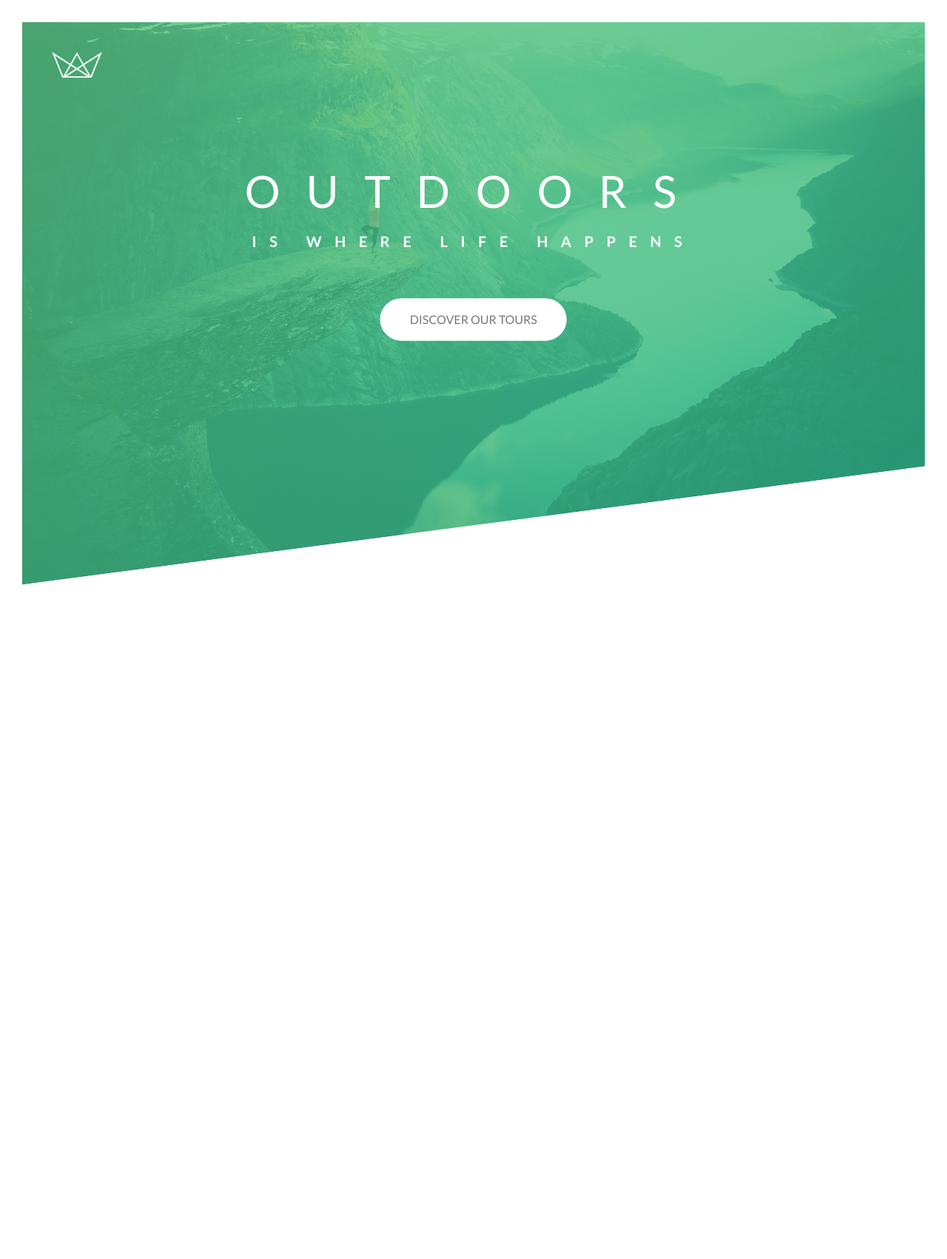
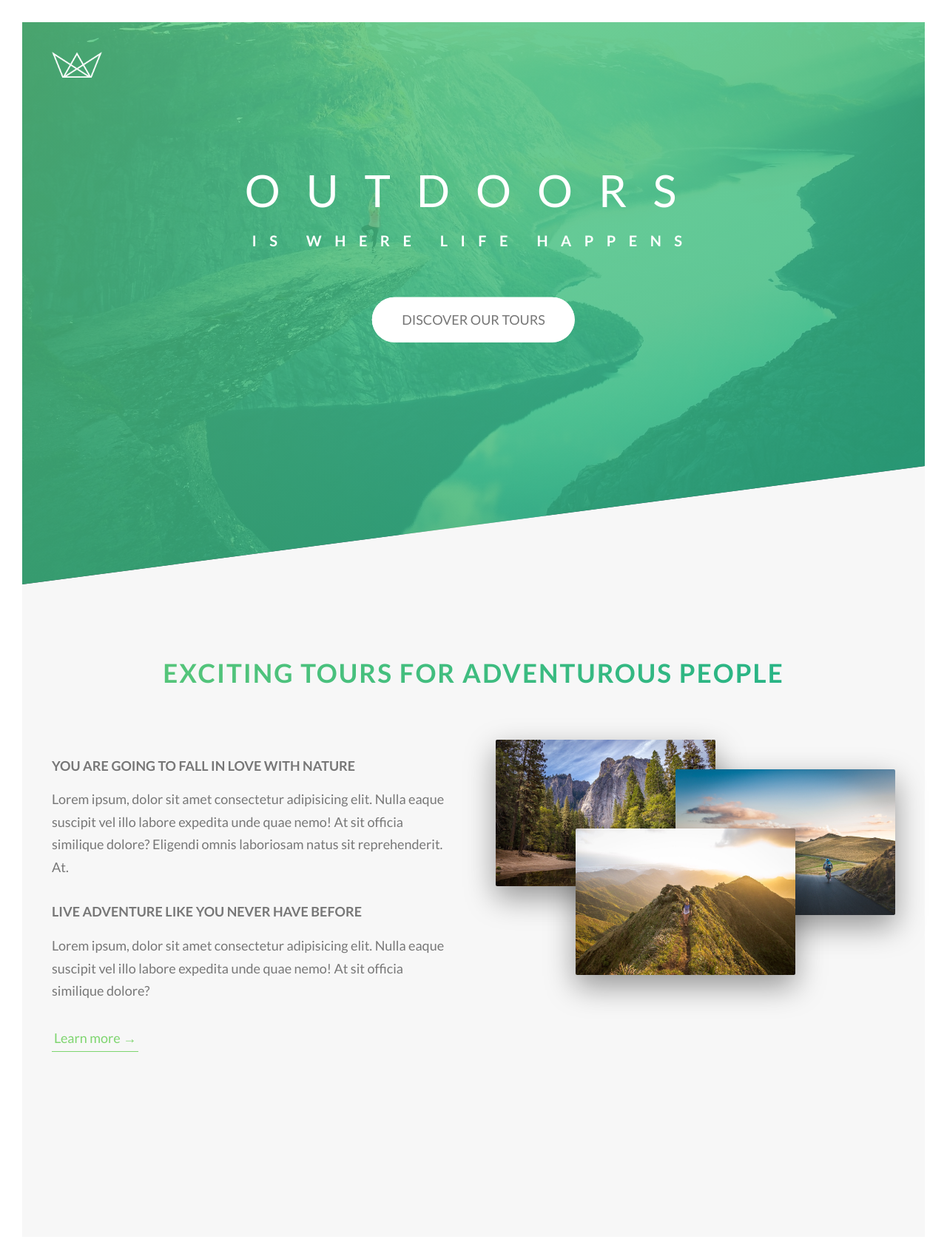
Before and after one commit to IonatanMocan/notours-css-project, a PHP site: page /index.html in a window 1280 px wide. Shown: the whole page at 74% size. Before the commit the page ends 790 px from the top, so only its background shows below. Run offline with PHP 8.4, Linux system fonts and the light colour scheme; some libraries are stand-ins or nearby versions.

Commit message:
finish about section

```diff
--- a/css/style.css
+++ b/css/style.css
@@ -42,7 +42,7 @@ body {
 body {
   font-family: "Lato", sans-serif;
   font-weight: 400;
-  font-size: 1.6rem;
+  font-size: 1.8rem;
   line-height: 1.7;
   color: #777;
   padding: 3rem; }
@@ -65,6 +65,43 @@ body {
     letter-spacing: 1.75rem;
     animation: moveInRight .75s ease-out; }
 
+.heading-secondary {
+  font-size: 3.5rem;
+  text-transform: uppercase;
+  font-weight: 700;
+  display: inline-block;
+  background-image: linear-gradient(to right, #55c57a, #28b485);
+  -webkit-background-clip: text;
+  background-clip: text;
+  color: transparent;
+  transition: all .2s;
+  letter-spacing: 2px; }
+  .heading-secondary:hover {
+    transform: skewY(2deg) skewX(15deg) scale(1.1);
+    text-shadow: 0.5rem 1rem 2rem rgba(0, 0, 0, 0.2); }
+
+.heading-tertiary {
+  font-size: 1.8rem;
+  font-weight: 700;
+  text-transform: uppercase; }
+
+.paragraph {
+  font-size: 1.8rem; }
+  .paragraph:not(:last-child) {
+    margin-bottom: 3rem; }
+
+.u-center-text {
+  text-align: center; }
+
+.u-margin-bottom-big {
+  margin-bottom: 8rem; }
+
+.u-margin-bottom-medium {
+  margin-bottom: 4rem; }
+
+.u-margin-bottom-small {
+  margin-bottom: 1.5rem; }
+
 .btn:link, .btn:visited {
   text-transform: uppercase;
   text-decoration: none;
@@ -73,7 +110,7 @@ body {
   border-radius: 100px;
   transition: all .2s;
   position: relative;
-  font-size: 1.6rem; }
+  font-size: 1.8rem; }
 
 .btn:hover {
   transform: translateY(-3px);
@@ -108,6 +145,52 @@ body {
   animation: moveInBottom .5s ease-out .75s;
   animation-fill-mode: backwards; }
 
+.btn-text:link, .btn-text:visited {
+  font-size: 1.8rem;
+  color: #7ed56f;
+  display: inline-block;
+  text-decoration: none;
+  border-bottom: 1px solid #7ed56f;
+  padding: 3px;
+  transition: all .2s; }
+
+.btn-text:hover {
+  background-color: #7ed56f;
+  color: #fff;
+  box-shadow: 0 1rem 2rem rgba(0, 0, 0, 0.15);
+  transform: translateY(-2px); }
+
+.btn-text:active {
+  box-shadow: 0 0.5rem 1rem rgba(0, 0, 0, 0.15);
+  transform: translateY(0); }
+
+.composition {
+  position: relative; }
+  .composition__photo {
+    width: 55%;
+    box-shadow: 0 1.5rem 4rem rgba(0, 0, 0, 0.4);
+    border-radius: 2px;
+    position: absolute;
+    z-index: 10;
+    transition: all .2s;
+    outline-offset: 2rem; }
+    .composition__photo--p1 {
+      left: 0;
+      top: -2rem; }
+    .composition__photo--p2 {
+      right: 0;
+      top: 2rem; }
+    .composition__photo--p3 {
+      left: 20%;
+      top: 10rem; }
+    .composition__photo:hover {
+      outline: 1.5rem solid #7ed56f;
+      transform: scale(1.05);
+      box-shadow: 0 2.5rem 4rem rgba(0, 0, 0, 0.5);
+      z-index: 20; }
+  .composition:hover .composition__photo:not(:hover) {
+    transform: scale(0.9); }
+
 .header {
   height: 95vh;
   background-image: linear-gradient(to right bottom, rgba(85, 197, 122, 0.8), rgba(40, 180, 133, 0.8)), url(../img/hero.jpg);
@@ -130,7 +213,6 @@ body {
 
 .row {
   max-width: 114rem;
-  background-color: #eee;
   margin: 0 auto; }
   .row:not(:last-child) {
     margin-bottom: 8rem; }
@@ -139,7 +221,6 @@ body {
     display: table;
     clear: both; }
   .row [class^="col-"] {
-    background-color: orangered;
     float: left; }
     .row [class^="col-"]:not(:last-child) {
       margin-right: 6rem; }
@@ -155,3 +236,8 @@ body {
     width: calc(((100% - 3 * 6rem) / 4 ) * 2 + 6rem); }
   .row .col-3-of-4 {
     width: calc(100% - ((100% - 3 * 6rem) / 4 ) - 6rem); }
+
+.section-about {
+  background-color: #f7f7f7;
+  padding: 25rem 0;
+  margin-top: -20vh; }
--- a/index.html
+++ b/index.html
@@ -1,5 +1,6 @@
 <!DOCTYPE html>
 <html lang="en">
+
 <head>
     <meta charset="UTF-8">
     <meta name="viewport" content="width=device-width, initial-scale=1.0">
@@ -12,6 +13,7 @@
 
     <title>Natours | Exciting tours for adventurous people</title>
 </head>
+
 <body>
     <header class="header">
         <div class=" header__logo-box">
@@ -28,6 +30,42 @@
         </div>
 
     </header>
+
+
+    <main>
+        <section class="section-about">
+            <div class="u-center-text u-margin-bottom-big">
+                <h2 class="heading-secondary">
+                    Exciting tours for adventurous people
+                </h2>
+            </div>
+
+            <div class="row">
+                <div class="col-1-of-2">
+                    <h3 class="heading-tertiary u-margin-bottom-small">You are going to fall in love with nature</h3>
+                    <p class="paragraph">
+                        Lorem ipsum, dolor sit amet consectetur adipisicing elit. Nulla eaque suscipit vel illo labore expedita unde quae nemo! At sit officia similique dolore? Eligendi omnis laboriosam natus sit reprehenderit. At.
+                    </p>
+
+                    <h3 class="heading-tertiary u-margin-bottom-small">Live adventure like you never have before</h3>
+                    <p class="paragraph">
+                        Lorem ipsum, dolor sit amet consectetur adipisicing elit. Nulla eaque suscipit vel illo labore expedita unde quae nemo! At sit officia similique dolore?
+                    </p>
+
+                    <a href="" class="btn-text">Learn more &rarr;</a>
+
+                </div>
+
+                <div class="col-1-of-2">
+                    <div class="composition">
+                        <img src="img/nat-1-large.jpg" alt="Photo 1" class="composition__photo composition__photo--p1">
+                        <img src="img/nat-2-large.jpg" alt="Photo 2" class="composition__photo composition__photo--p2">
+                        <img src="img/nat-3-large.jpg" alt="Photo 3" class="composition__photo composition__photo--p3">
+                    </div>
+                </div>
+            </div>
+        </section>
+    </main>
 
     <!--
         <section>
@@ -99,4 +137,5 @@
         </section>
         -->
 </body>
+
 </html>
--- a/sass/abstracts/_variables.scss
+++ b/sass/abstracts/_variables.scss
@@ -1,11 +1,16 @@
 $color-primary: #7ed56f;
 $color-primary-light: #55c57a;
 $color-primary-dark: #28b485;
+
+$color-grey-light-1: #f7f7f7;
 
 $color-grey-dark: #777;
 $color-white: #fff;
 $color-black: #000;
 
+// FONT
+$default-font-size: 1.8rem;
+
 // GRID
 $grid-width: 114rem;
 $gutter-vertical: 8rem;
--- a/sass/base/_typography.scss
+++ b/sass/base/_typography.scss
@@ -1,7 +1,7 @@
 body {
     font-family: "Lato", sans-serif;
     font-weight: 400;
-    font-size: 1.6rem;
+    font-size: $default-font-size;
     line-height: 1.7;
     color: $color-grey-dark;
     padding: 3rem;
@@ -29,3 +29,35 @@ body {
         animation: moveInRight .75s ease-out;
     }
 }
+
+.heading-secondary {
+    font-size: 3.5rem;
+    text-transform: uppercase;
+    font-weight: 700;
+    display: inline-block;
+    background-image:  linear-gradient(to right, $color-primary-light, $color-primary-dark);
+    -webkit-background-clip: text;
+    background-clip: text;
+    color: transparent;
+    transition: all .2s;
+    letter-spacing: 2px;
+
+    &:hover {
+        transform: skewY(2deg) skewX(15deg) scale(1.1);
+        text-shadow: .5rem 1rem 2rem rgba($color-black, .2)
+    }
+}
+
+.heading-tertiary {
+    font-size: $default-font-size;
+    font-weight: 700;
+    text-transform: uppercase;
+}
+
+.paragraph {
+    font-size: $default-font-size;
+
+    &:not(:last-child) {
+        margin-bottom: 3rem;
+    }
+}
--- a/sass/base/_utilities.scss
+++ b/sass/base/_utilities.scss
@@ -0,0 +1,5 @@
+.u-center-text { text-align: center; }
+
+.u-margin-bottom-big { margin-bottom: 8rem; }
+.u-margin-bottom-medium { margin-bottom: 4rem; }
+.u-margin-bottom-small { margin-bottom: 1.5rem; }
--- a/sass/components/_button.scss
+++ b/sass/components/_button.scss
@@ -9,7 +9,7 @@
         border-radius: 100px;
         transition: all .2s;
         position: relative;
-        font-size: 1.6rem;
+        font-size: $default-font-size;
     }
 
     &:hover {
@@ -54,3 +54,28 @@
         animation-fill-mode: backwards;
     }
 }
+
+.btn-text {
+    &:link,
+    &:visited {
+        font-size: $default-font-size;
+        color: $color-primary;
+        display: inline-block;
+        text-decoration: none;
+        border-bottom: 1px solid $color-primary;
+        padding: 3px;
+        transition: all .2s;
+    }
+
+    &:hover {
+        background-color: $color-primary;
+        color: $color-white;
+        box-shadow: 0 1rem 2rem rgba($color-black, .15);
+        transform: translateY(-2px);
+    }
+
+    &:active {
+        box-shadow: 0 .5rem 1rem rgba($color-black, .15);
+        transform: translateY(0);
+    }
+}
--- /dev/null
+++ b/sass/components/_composition.scss
@@ -0,0 +1,40 @@
+.composition {
+    position: relative;
+
+    &__photo {
+        width: 55%;
+        box-shadow: 0 1.5rem 4rem rgba($color-black, .4);
+        border-radius: 2px;
+        position: absolute;
+        z-index: 10;
+        transition: all .2s;
+        outline-offset: 2rem;
+
+        &--p1 {
+            left: 0;
+            top: -2rem;
+        }
+
+        &--p2 {
+            right: 0;
+            top: 2rem;
+        }
+
+        &--p3 {
+            left: 20%;
+            top: 10rem;
+        }
+
+        &:hover {
+            outline: 1.5rem solid $color-primary;
+            transform: scale(1.05);
+            box-shadow: 0 2.5rem 4rem rgba($color-black, .5);
+            z-index: 20;
+        }
+    }
+
+    &:hover &__photo:not(:hover) {
+        transform: scale(0.9);
+    }
+
+}
--- a/sass/layout/_grid.scss
+++ b/sass/layout/_grid.scss
@@ -1,6 +1,5 @@
 .row {
     max-width: $grid-width;
-    background-color: #eee;
     margin: 0 auto;
 
     &:not(:last-child) {
@@ -10,7 +9,6 @@
     @include clearfix;
 
     [class^="col-"] {
-        background-color: orangered;
         float: left;
 
         &:not(:last-child) {
--- a/sass/main.scss
+++ b/sass/main.scss
@@ -7,9 +7,10 @@
 @import "base/typography";
 @import "base/utilities";
 
-@import "pages/home";
-
 @import "components/button";
+@import "components/composition";
 
 @import "layout/header";
 @import "layout/grid";
+
+@import "pages/home";
--- a/sass/pages/_home.scss
+++ b/sass/pages/_home.scss
@@ -0,0 +1,5 @@
+.section-about {
+    background-color: $color-grey-light-1;
+    padding: 25rem 0;
+    margin-top: -20vh;
+}
```
Lines whose indentation alone changed are shown as unchanged.
